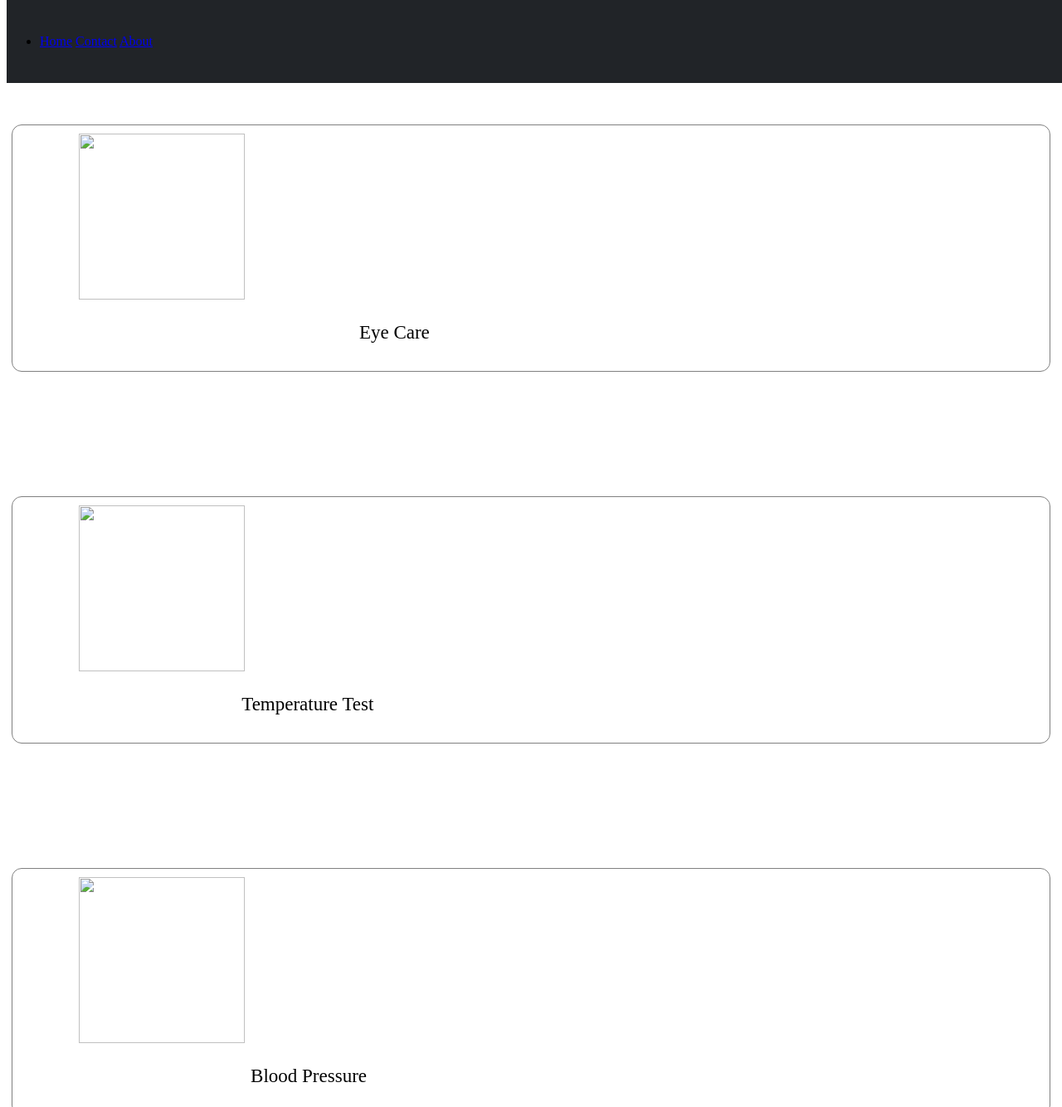
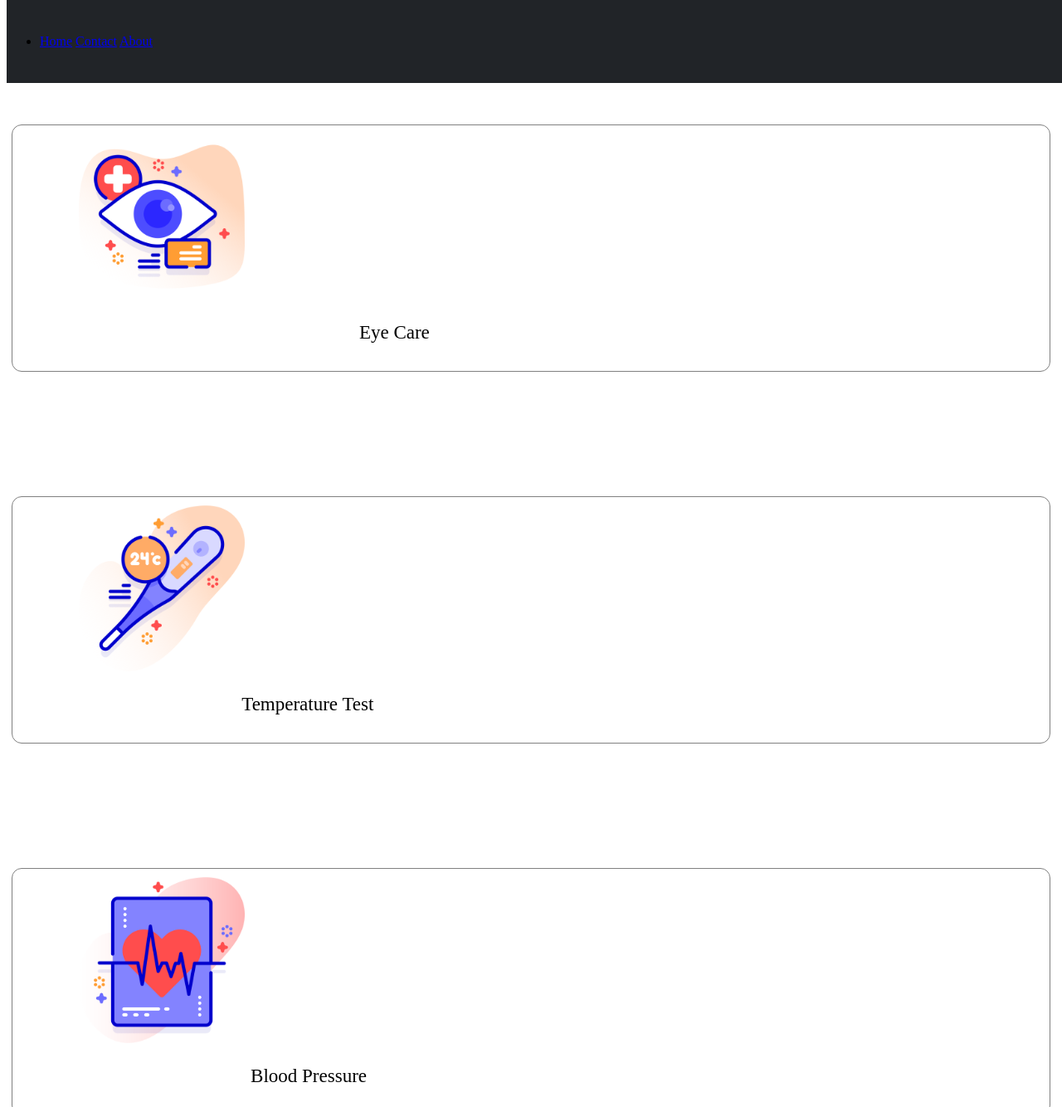
Before and after one commit to Htoocha/my-ecomartial, a plain HTML site: page index.html in a window 1280 px wide. Shown: the top 1334 px of the page at 83% size. Drawn offline with Linux system fonts and the light colour scheme.

Commit message:
Update index.html

```diff
--- a/index.html
+++ b/index.html
@@ -22,19 +22,19 @@
     <main>
     <div class="divs">
       <div class="divv" id="one">
-        <img id="onei" src="public/photos_1.png">
+        <img id="onei" src="photos_1.png">
         <p id="po">Eye Care</p>
       </div>
       <div id="two" class="divv">
-        <img id="twoi" src="public/photos_2.png">
+        <img id="twoi" src="photos_2.png">
         <p id="pt">Temperature Test</p>
       </div>
       <div id="three" class="divv">
-         <img id="threei" src="public/photos_3.png">
+         <img id="threei" src="photos_3.png">
          <p id="ph">Blood Pressure</p>
        </div>
        <div id="four" class="divv">
-         <img id="fouri" src="public/photos_4.png">
+         <img id="fouri" src="photos_4.png">
          <p id="pf">Heart Beat</p>
        </div>
 
```
